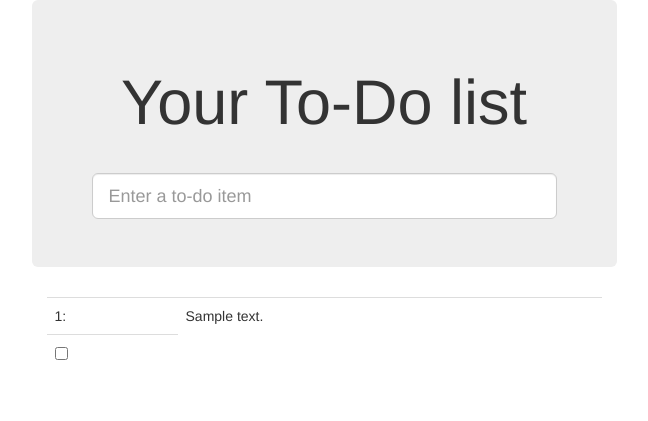
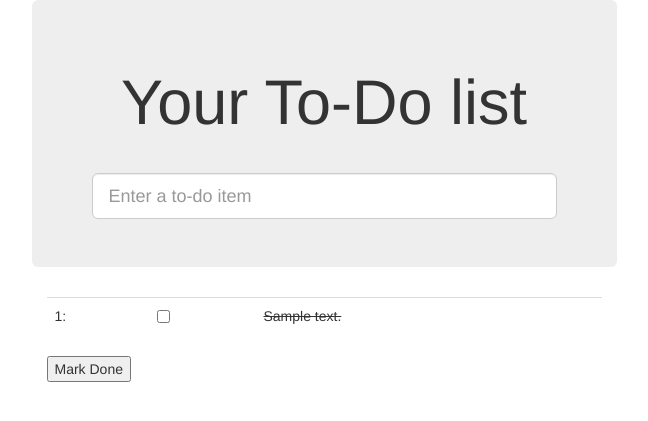
Before and after one commit to EllaHolmes/GoogleWebApp, a Django app: page /lists/1/ in a window 1280 px wide. Shown: the top 421 px of the page, without its empty margins (316-964 px from the left). Run offline with Django 3.2, Linux system fonts and the light colour scheme; tables that the repository leaves empty hold one stand-in row (values such as "Sample post"); some libraries are stand-ins or nearby versions.

Commit message:
Show done items with strike through

```diff
--- a/superlists/functional_tests/base.py
+++ b/superlists/functional_tests/base.py
@@ -17,9 +17,10 @@ class ToDoFunctionalTest(StaticLiveServerTestCase):
         table = self.browser.find_element_by_id('id_list_table')
         rows = table.find_elements_by_tag_name('tr')
         for row in rows:
-            row_text = row.find_elements_by_tag_name('td')[2].text
+            row_text = row.find_element_by_tag_name('td')[2].text
             if item_text == row_text:
                 return row
+        self.fail('"%s" not int table -"s"' % (item_text, table.text))
 
     def check_for_row_in_list_table(self, row_text):
         row = self.find_table_row(row_text)
--- a/superlists/lists/models.py
+++ b/superlists/lists/models.py
@@ -9,3 +9,4 @@ class List(models.Model):
 class Item(models.Model):
     text = models.TextField(default = '')
     list = models.ForeignKey(List, default=None)
+    is_done = models.BooleanField(default=False)
--- a/superlists/lists/static/base.css
+++ b/superlists/lists/static/base.css
@@ -1,3 +1,7 @@
 #id_new_item {
   margin-top:2em;
 }
+
+#id_list_table .todo-done {
+  text-decoration: line-through;
+}
--- a/superlists/lists/templates/list.html
+++ b/superlists/lists/templates/list.html
@@ -2,11 +2,25 @@
 
 {%block header_text%}Your To-Do list{% endblock %}
 {%block form_action%}/lists/{{ list.id }}/{% endblock %}
+
 {% block table %}
+  <form id = "edit_items"
+        method="POST"
+        action="/lists/{{ list.id }}/items/">
     <table id="id_list_table" class = "table">
       {% for item in list.item_set.all %}
-        <tr><td>{{ forloop.counter }}:</td><td>{{item.text}}</td></tr>
-        <td><input type = "checkbox"/></td>
+        <tr>
+          <td>{{ forloop.counter }}:</td>
+          <td><input type = "checkbox"
+                     name = "mark_item_done"
+                     value = "{{item.id}}"/>
+          </td>
+          <td {%if item.is_done %}class="todo-done"{% endif %}>
+            {{item.text}}
+          </td>
+        </tr>
       {% endfor %}
     </table>
+    <button id = "toggle_done" type = "submit">Mark Done</Button>
+  </form>
 {% endblock %}
--- a/superlists/lists/urls.py
+++ b/superlists/lists/urls.py
@@ -5,4 +5,5 @@ from lists import views
 urlpatterns = [
     url(r'^new$', views.new_list, name="new_list"),
     url(r'^(\d+)/$', views.view_list, name = 'view_list'),
+    url(r'^(\d+)/items/$', views.edit_list, name = "edit_list"),
 ]
--- a/superlists/lists/views.py
+++ b/superlists/lists/views.py
@@ -31,3 +31,11 @@ def view_list(request, list_id):
             error = "You can't have an empty list item"
 
     return render( request,'list.html', { 'list': list_, 'error' : error} )
+
+def edit_list(request, list_id):
+    list_ = List.objects.get(id = list_id)
+
+    item = Item.objects.get(id=request.POST['mark_item_done'])
+    item.is_done = True
+    item.save()
+    return redirect('/lists/%d/' % (list_.id))
```
Also changed, not shown: superlists/functional_tests/test_toggle_done.py (+9 -2 lines), superlists/lists/tests/test_views.py (+19 -1 lines), superlists/lists/migrations/0005_item_is_done.py (added).
